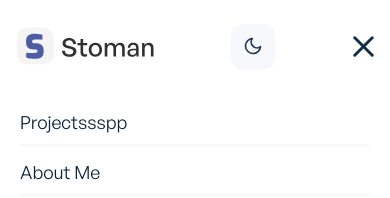
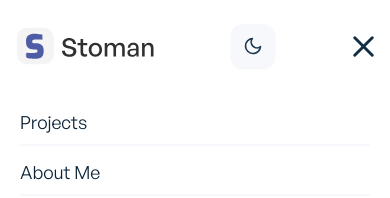
Before and after one commit to shreyasharma98/portfolioApp, a React (Create React App) app: page / in a window 390 px wide. Both pictures are taken after a click on the button "Hamburger Menu". Shown: the top 198 px of the page. Built offline with nearby package versions, Linux system fonts and the light colour scheme.

Commit message:
correct spells

```diff
--- a/src/components/shared/AppHeader.jsx
+++ b/src/components/shared/AppHeader.jsx
@@ -112,7 +112,7 @@ const AppHeader = () => {
 						className="block text-left text-lg text-primary-dark dark:text-ternary-light hover:text-secondary-dark dark:hover:text-secondary-light  sm:mx-4 mb-2 sm:py-2"
 						aria-label="Projects"
 					>
-						Projectssspp
+						Projects
 					</Link>
 					<Link
 						to="/about"
```
